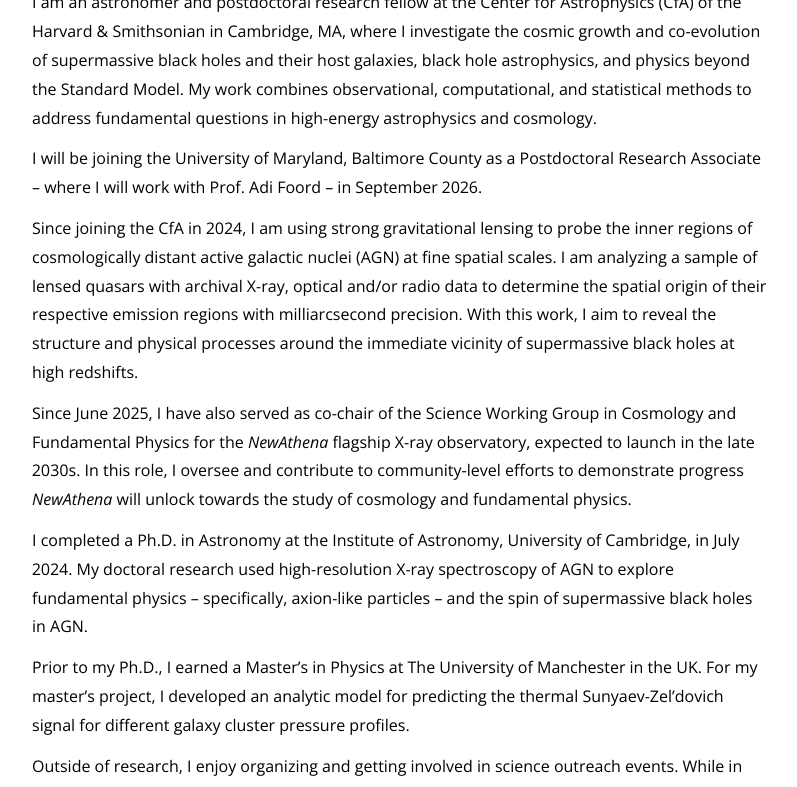
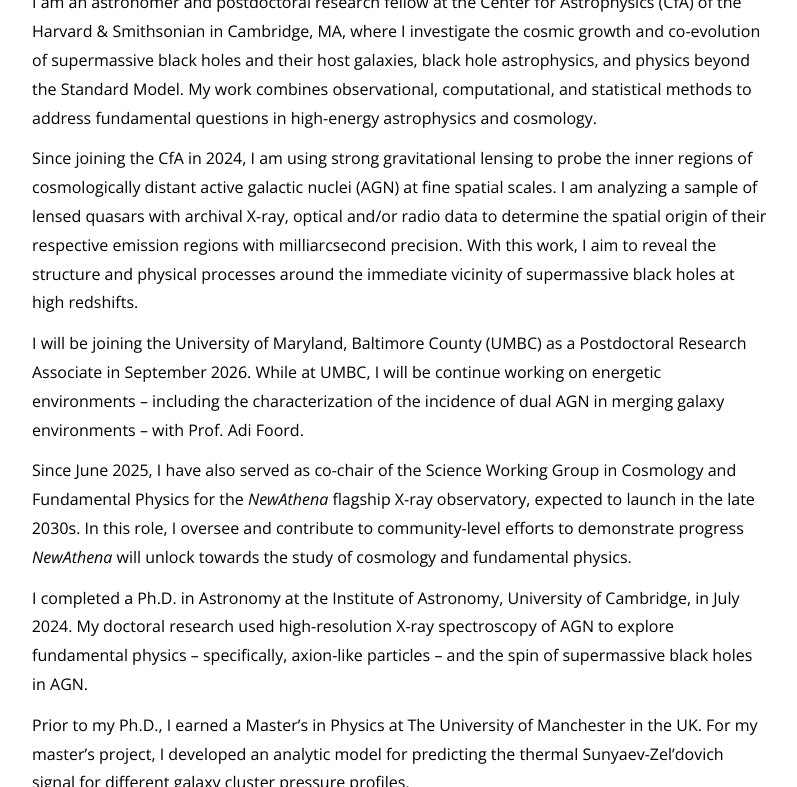
Before and after one commit to jsiskreynes-astro/jsiskreynes-astro.github.io, a Jekyll site: the page built from index.md, in a window 1280 px wide and 900 px high, scrolled down 362 px, cut to the strip 113-900 px from the top of the window. Shown: the whole strip, without its empty margins (240-1037 px from the left). Built offline with Jekyll 4.4.1, drawn with Linux system fonts in a browser that asks for light colours; nearby versions of some CDN libraries.

Commit message:
Update index.md

```diff
--- a/index.md
+++ b/index.md
@@ -10,9 +10,9 @@
 
 I am an astronomer and postdoctoral research fellow at the Center for Astrophysics (CfA) of the Harvard &amp; Smithsonian in Cambridge, MA, where I investigate the cosmic growth and co-evolution of supermassive black holes and their host galaxies, black hole astrophysics, and physics beyond the Standard Model. My work combines observational, computational, and statistical methods to address fundamental questions in high-energy astrophysics and cosmology.
 
-I will be joining the University of Maryland, Baltimore County as a Postdoctoral Research Associate -- where I will work with Prof. Adi Foord -- in September 2026.
+Since joining the CfA in 2024, I am using strong gravitational lensing to probe the inner regions of cosmologically distant active galactic nuclei (AGN) at fine spatial scales. I am analyzing a sample of lensed quasars with archival X-ray, optical and/or radio data to determine the spatial origin of their respective emission regions with milliarcsecond precision. With this work, I aim to reveal the structure and physical processes around the immediate vicinity of supermassive black holes at high redshifts.
 
-Since joining the CfA in 2024, I am using strong gravitational lensing to probe the inner regions of cosmologically distant active galactic nuclei (AGN) at fine spatial scales. I am analyzing a sample of lensed quasars with archival X-ray, optical and/or radio data to determine the spatial origin of their respective emission regions with milliarcsecond precision. With this work, I aim to reveal the structure and physical processes around the immediate vicinity of supermassive black holes at high redshifts.
+I will be joining the University of Maryland, Baltimore County (UMBC) as a Postdoctoral Research Associate in September 2026. While at UMBC, I will be continue working on energetic environments -- including the characterization of the incidence of dual AGN in merging galaxy environments -- with Prof. Adi Foord.
 
 Since June 2025, I have also served as co-chair of the Science Working Group in Cosmology and Fundamental Physics for the _NewAthena_ flagship X-ray observatory, expected to launch in the late 2030s. In this role, I oversee and contribute to community-level efforts to demonstrate progress _NewAthena_ will unlock towards the study of cosmology and fundamental physics.
 
```
